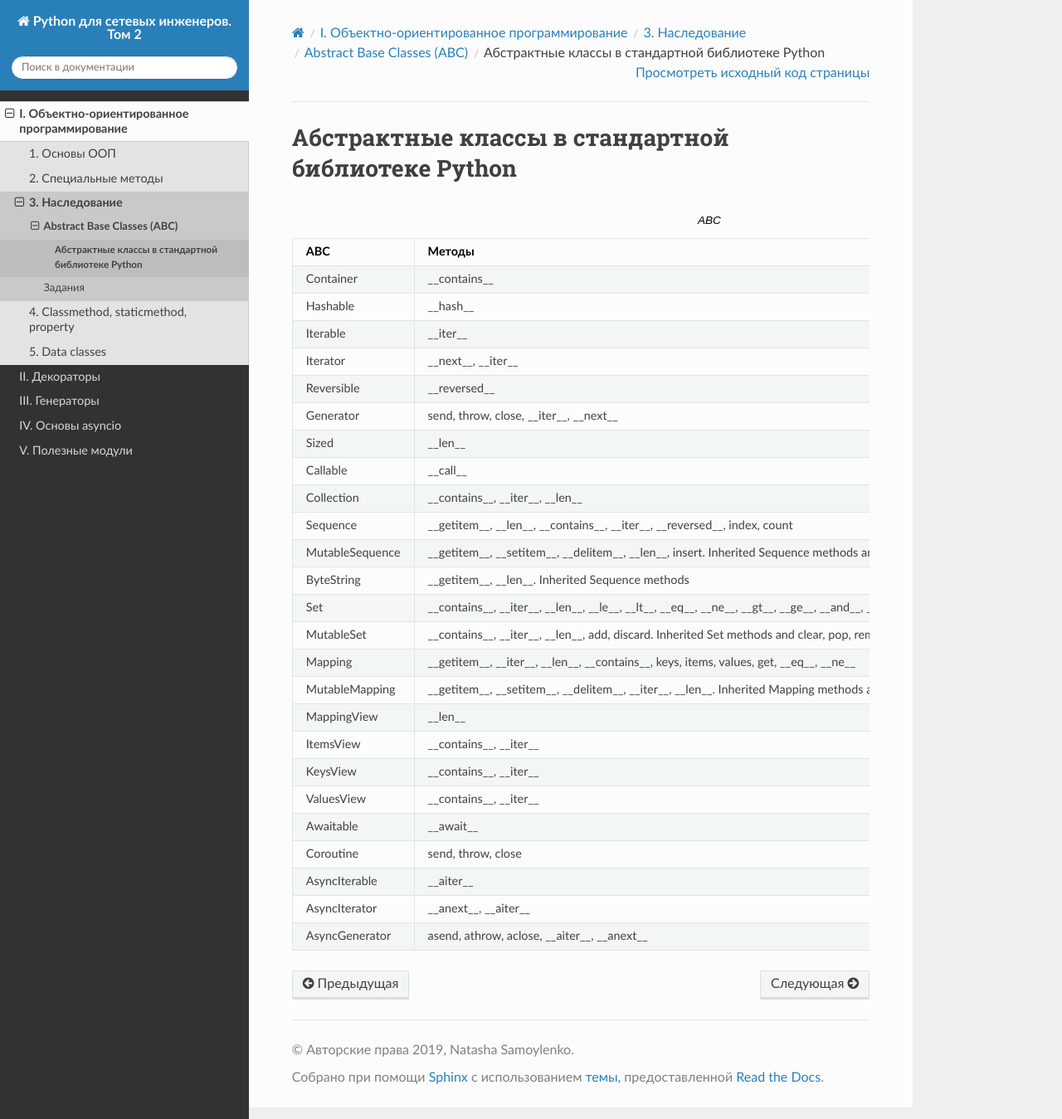
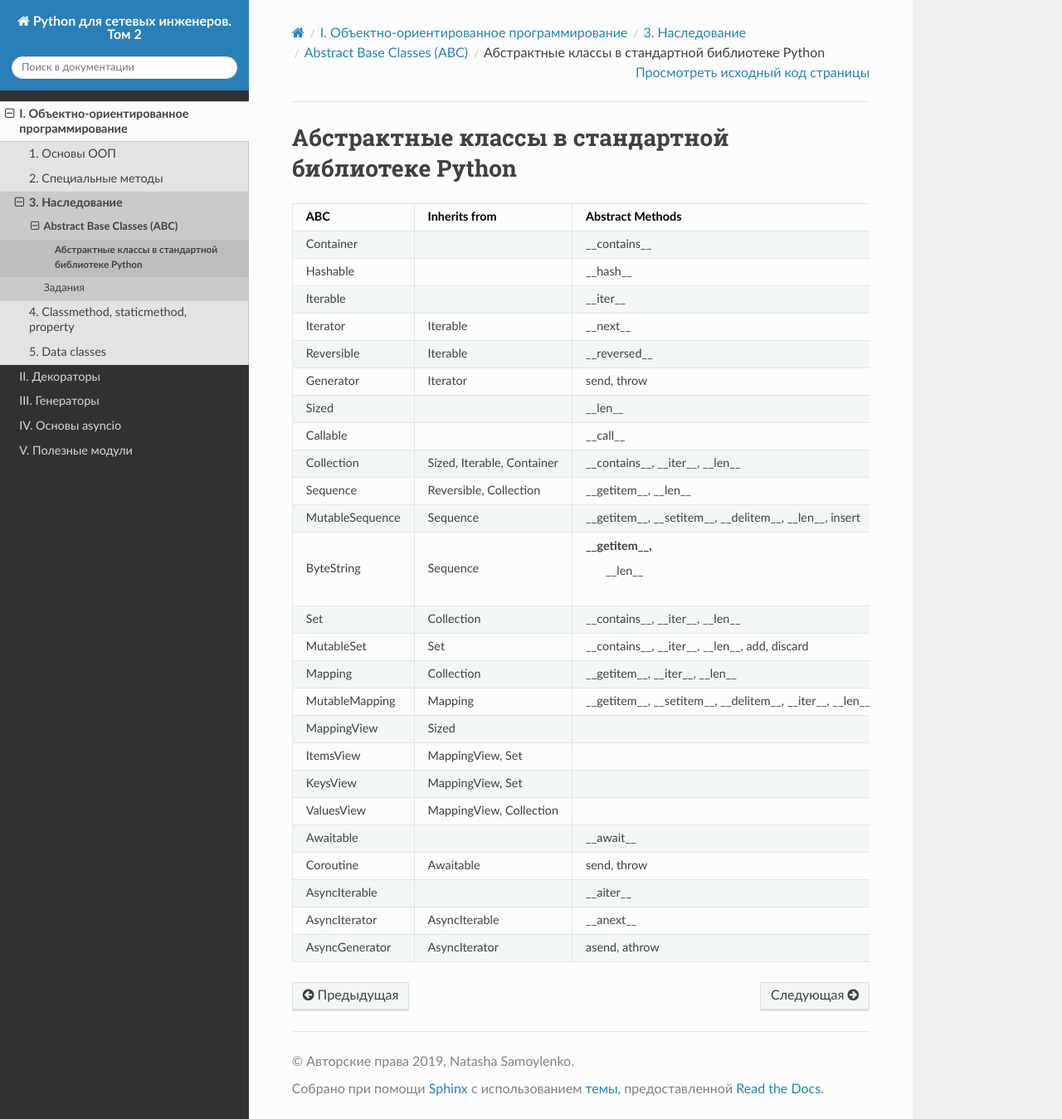
Before and after one commit to natenka/advpyneng-book, a Sphinx documentation site: the page built from docs/source/book/03_oop_inheritance/abc_standard_library.rst, in a window 1280 px wide and 1349 px high. Shown: the whole window at 83% size. Built offline with Sphinx 7.4.7 and the Read the Docs theme 2.0.0, drawn with Linux system fonts in a browser that asks for light colours; pages that are not in the unit, such as notebooks, are missing from menus.

Commit message:
restore original table abc

```diff
--- a/docs/source/book/03_oop_inheritance/abc_standard_library.rst
+++ b/docs/source/book/03_oop_inheritance/abc_standard_library.rst
@@ -3,60 +3,64 @@
 
 .. tabularcolumns:: |l|L|L|L|
 
-.. list-table:: ABC
-   :widths: 5, 5
-   :header-rows: 1
-   :class: longtable
+=================== =============== =================== ==========================================
+ABC                 Inherits from   Abstract Methods    Mixin Methods
+=================== =============== =================== ==========================================
+Container                           __contains__
+Hashable                            __hash__
+Iterable                            __iter__
+Iterator            Iterable        __next__            __iter__
+Reversible          Iterable        __reversed__
+Generator           Iterator        send, throw         close, __iter__, __next__
+Sized                               __len__
+Callable                            __call__
+Collection          Sized,          __contains__,
+                    Iterable,       __iter__,
+                    Container       __len__
 
-   * - ABC
-     - Методы
-   * - Container
-     -  __contains__
-   * - Hashable
-     - __hash__
-   * - Iterable
-     - __iter__
-   * - Iterator
-     - __next__, __iter__
-   * - Reversible
-     - __reversed__
-   * - Generator
-     - send, throw, close, __iter__, __next__
-   * - Sized
-     - __len__
-   * - Callable
-     - __call__
-   * - Collection
-     - __contains__, __iter__, __len__
-   * - Sequence
-     - __getitem__, __len__, __contains__, __iter__, __reversed__, index, count
-   * - MutableSequence
-     - __getitem__, __setitem__, __delitem__, __len__, insert. Inherited Sequence methods and append, reverse, extend, pop, remove, __iadd__
-   * - ByteString
-     - __getitem__, __len__. Inherited Sequence methods
-   * - Set
-     - __contains__, __iter__, __len__, __le__, __lt__, __eq__, __ne__, __gt__, __ge__, __and__, __or__, __sub__, __xor__, isdisjoint
-   * - MutableSet
-     - __contains__, __iter__, __len__, add, discard. Inherited Set methods and clear, pop, remove, __ior__, __iand__, __ixor__, and __isub__
-   * - Mapping
-     - __getitem__, __iter__, __len__, __contains__, keys, items, values, get, __eq__, __ne__
-   * - MutableMapping
-     - __getitem__, __setitem__, __delitem__, __iter__, __len__. Inherited Mapping methods and pop, popitem, clear, update, setdefault
-   * - MappingView
-     - __len__
-   * - ItemsView
-     - __contains__,  __iter__
-   * - KeysView
-     - __contains__,  __iter__
-   * - ValuesView
-     - __contains__,  __iter__
-   * - Awaitable
-     - __await__
-   * - Coroutine
-     - send, throw, close
-   * - AsyncIterable
-     - __aiter__
-   * - AsyncIterator
-     - __anext__,  __aiter__
-   * - AsyncGenerator
-     - asend, athrow, aclose, __aiter__, __anext__
+Sequence            Reversible,     __getitem__,        __contains__, __iter__, __reversed__,
+                    Collection      __len__             index, and count
+
+MutableSequence     Sequence        __getitem__,        Inherited :class:Sequence methods and
+                                    __setitem__,        append, reverse, extend, pop,
+                                    __delitem__,        remove, and __iadd__
+                                    __len__,
+                                    insert
+
+ByteString          Sequence        __getitem__,        Inherited :class:Sequence methods
+                                      __len__
+
+Set                 Collection      __contains__,       __le__, __lt__, __eq__, __ne__,
+                                    __iter__,           __gt__, __ge__, __and__, __or__,
+                                    __len__             __sub__, __xor__, and isdisjoint
+
+MutableSet          Set             __contains__,       Inherited :class:Set methods and
+                                    __iter__,           clear, pop, remove, __ior__,
+                                    __len__,            __iand__, __ixor__, and __isub__
+                                    add,
+                                    discard
+
+Mapping             Collection      __getitem__,        __contains__, keys, items, values,
+                                    __iter__,           get, __eq__, and __ne__
+                                    __len__
+
+MutableMapping      Mapping         __getitem__,        Inherited :class:Mapping methods and
+                                    __setitem__,        pop, popitem, clear, update,
+                                    __delitem__,        and setdefault
+                                    __iter__,
+                                    __len__
+
+
+MappingView         Sized                               __len__
+ItemsView           MappingView,                        __contains__,
+                    Set                                 __iter__
+KeysView            MappingView,                        __contains__,
+                    Set                                 __iter__
+ValuesView          MappingView,                        __contains__, __iter__
+                    Collection
+Awaitable                           __await__
+Coroutine           Awaitable       send, throw         close
+AsyncIterable                       __aiter__
+AsyncIterator       AsyncIterable   __anext__           __aiter__
+AsyncGenerator      AsyncIterator   asend, athrow       aclose, __aiter__, __anext__
+=================== =============== =================== ==========================================
```
